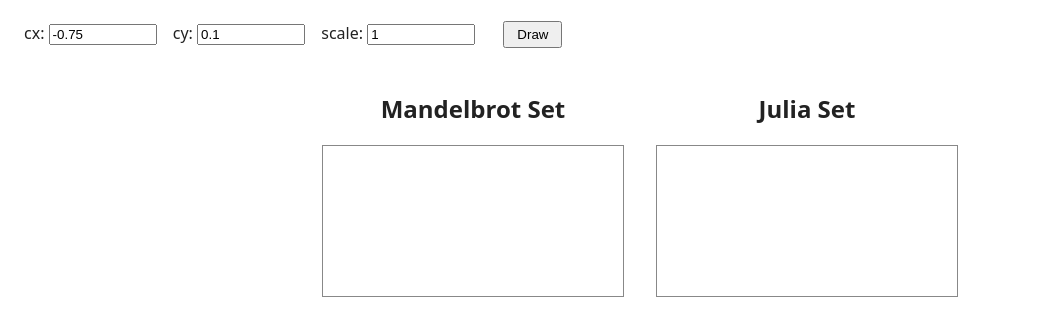
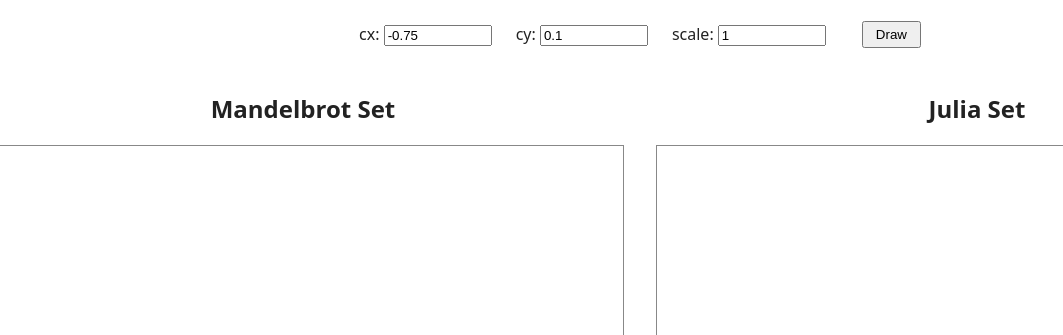
Before and after one commit to ametisto26/Mandelbrot-Julia-Explorer, a website built with Vite: page frontend/index.html in a window 1280 px wide. Shown: the part 91-426 px from the top of the page, without its empty margins (0-1063 px from the left). Built offline with nearby package versions, Linux system fonts and the light colour scheme; files whose address does not match are found by name.

Commit message:
座標入力とボタンの中央寄せ

```diff
--- a/frontend/src/main.ts
+++ b/frontend/src/main.ts
@@ -14,7 +14,8 @@ const app =
 app.innerHTML = `
   <h1>Mandelbrot–Julia Explorer</h1>
 
-  <div>
+  <div class="controls">
+
     <label>
       cx:
       <input id="cx" value="-0.75">
@@ -33,9 +34,11 @@ app.innerHTML = `
     <button id="draw">
       Draw
     </button>
+
   </div>
 
   <div class="viewer">
+
     <div>
       <h2>Mandelbrot Set</h2>
       <canvas id="mandelbrot"></canvas>
@@ -45,6 +48,7 @@ app.innerHTML = `
       <h2>Julia Set</h2>
       <canvas id="julia"></canvas>
     </div>
+
   </div>
 `
 
--- a/frontend/src/style.css
+++ b/frontend/src/style.css
@@ -16,11 +16,19 @@ h1 {
   margin-bottom: 24px;
 }
 
+.controls {
+  display: flex;
+  justify-content: center;
+  align-items: center;
+  gap: 12px;
+  margin-bottom: 24px;
+}
+
 .viewer {
   display: flex;
   justify-content: center;
   gap: 32px;
-  margin-top: 24px;
+  margin-top: 20px;
 }
 
 .viewer > div {
@@ -31,6 +39,8 @@ h1 {
 
 canvas {
   border: 1px solid #888;
+  width: 640px;
+  height: 640px;
 }
 
 label {
```
